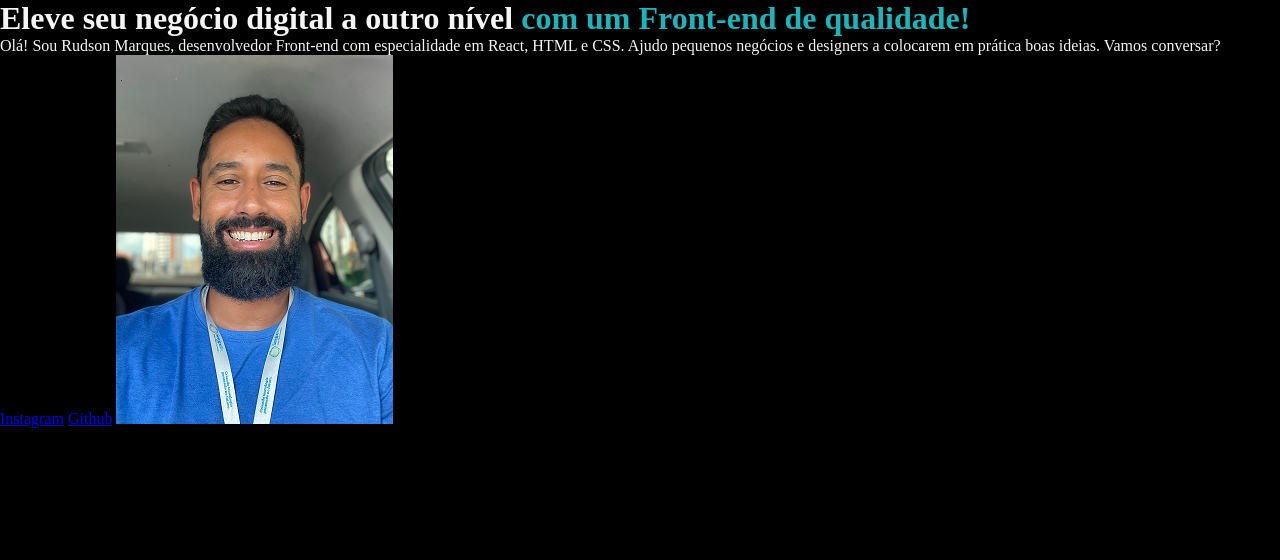
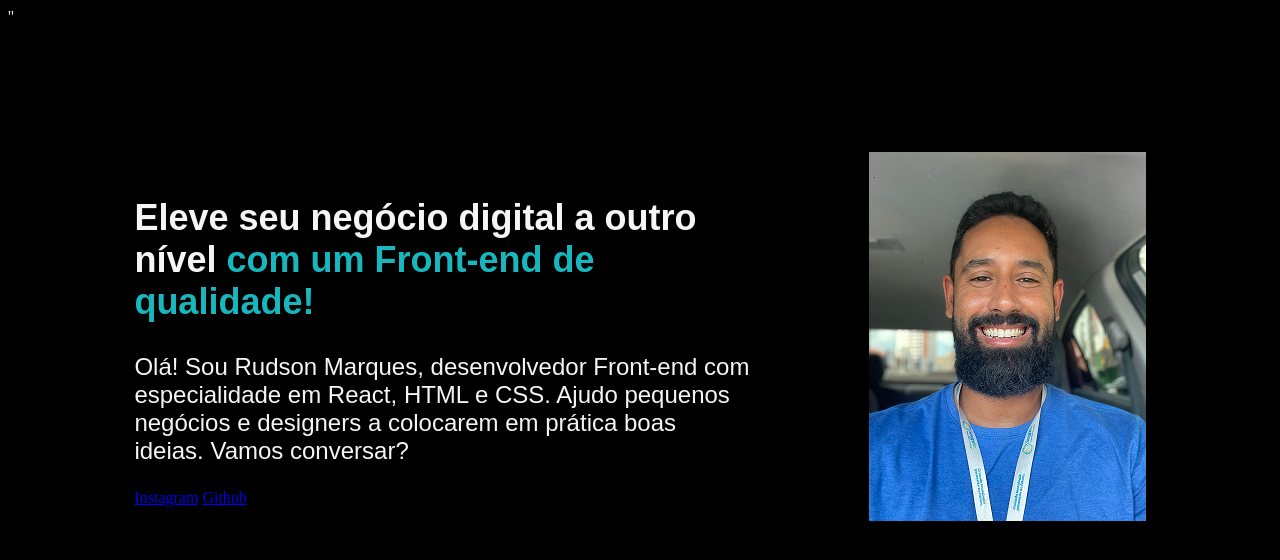
Before and after one commit to RudsonMarques/estudos_html_css, a plain HTML site: page index.html in a window 1280 px wide. Drawn offline with Linux system fonts and the light colour scheme.

Commit message:
estudo de html e css

```diff
--- a/index.html
+++ b/index.html
@@ -8,12 +8,14 @@
     <link rel="stylesheet" href="style.css">
 </head>
 <body>
-    <header></header>
-    <main>
-        <h1>Eleve seu negócio digital a outro nível<strong class="destaque-título"> com um Front-end de qualidade!</strong></h1>
-        <p>Olá! Sou Rudson Marques, desenvolvedor Front-end com especialidade em React, HTML e CSS. Ajudo pequenos negócios e designers a colocarem em prática boas ideias. Vamos conversar?</p>
-        <a href="https://www.instagram.com/rudson_marques/">Instagram</a>
-        <a href="https://github.com/RudsonMarques">Github</a>
+''  <header></header>
+    <main class="apresentacao">
+        <section class="apresentacao__conteudo">
+            <h1 class="apresentacao__conteudo__titulo">Eleve seu negócio digital a outro nível<strong class="destaque-título"> com um Front-end de qualidade!</strong></h1>
+            <p class="apresentacao__conteudo__texto">Olá! Sou Rudson Marques, desenvolvedor Front-end com especialidade em React, HTML e CSS. Ajudo pequenos negócios e designers a colocarem em prática boas ideias. Vamos conversar?</p>
+            <a href="https://www.instagram.com/rudson_marques/">Instagram</a>
+            <a href="https://github.com/RudsonMarques">Github</a>
+        </section>
         <img src="foto.png" alt="Foto de Rudson no carro">
     </main>
     <footer></footer>
--- a/style.css
+++ b/style.css
@@ -1,3 +1,7 @@
+
+@import url('https://fonts.googleapis.com/css2?family=Krona+One&family=Montserrat&display=swap')
+
+
 *{
     margin: 0;
     padding: 0;
@@ -14,3 +18,24 @@ body {
 .destaque-título {
     color: #17b7bd;
 }
+
+.apresentacao {
+    margin:10%;
+    display: flex;
+    align-items: center;
+    justify-content: space-between;
+}
+
+.apresentacao__conteudo {
+    width: 615px;
+}
+
+.apresentacao__conteudo__titulo {
+    font-size: 36px;
+    font-family: 'Krona One', sans-serif;
+}
+
+.apresentacao__conteudo__texto {
+    font-size: 24px;
+    font-family: 'Montserrat', sans-serif;
+}
```
